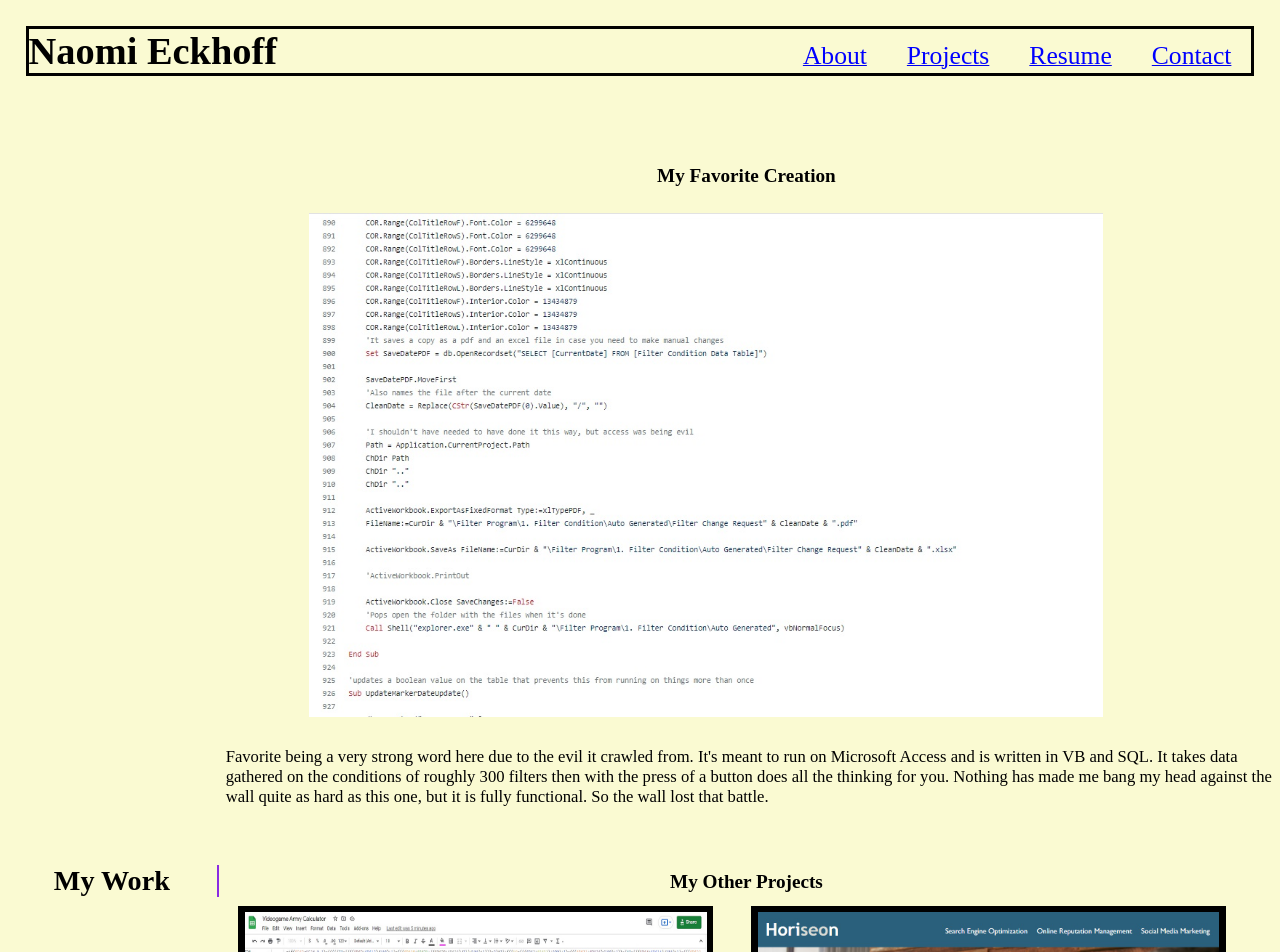
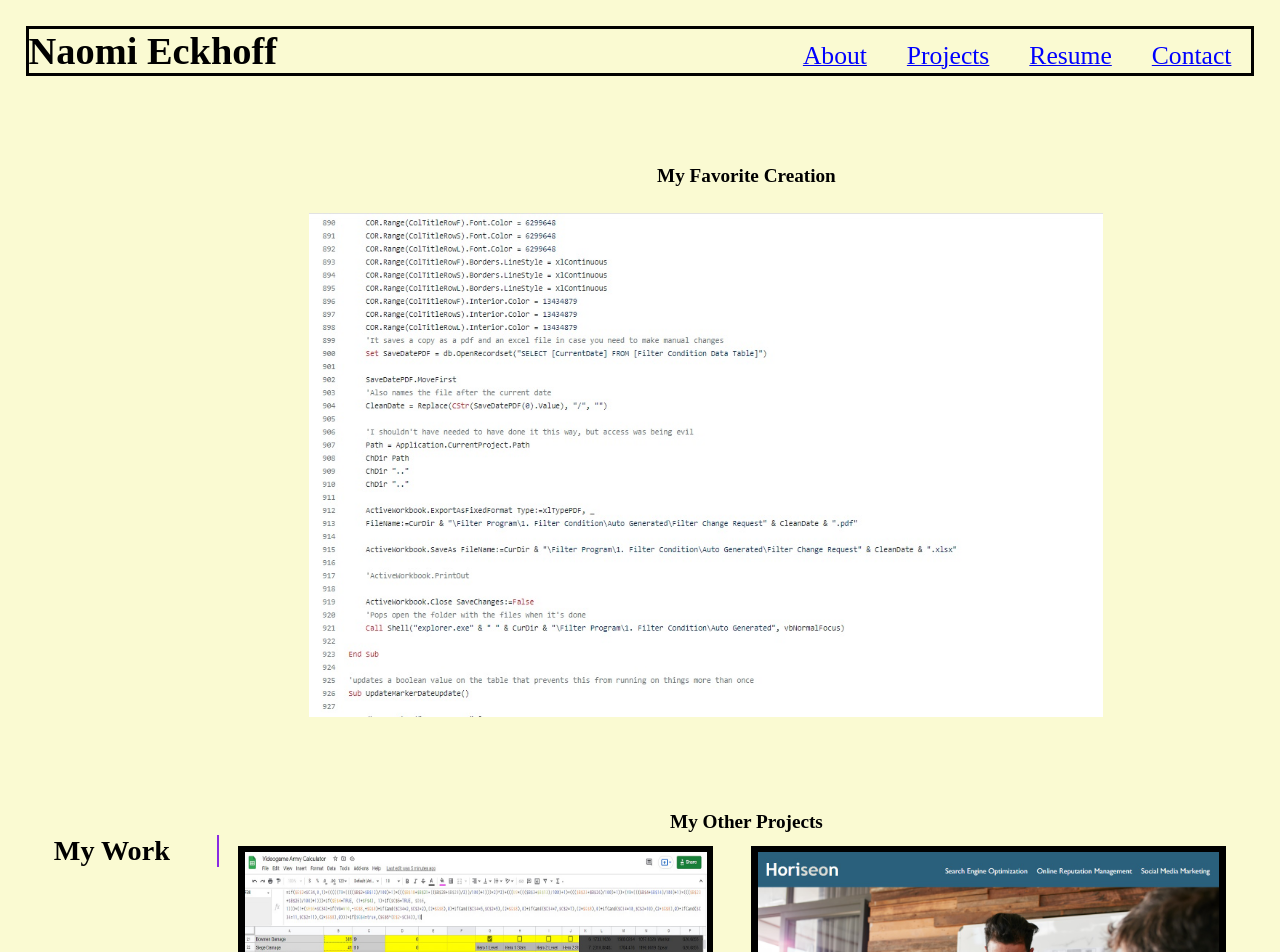
Before and after one commit to Naomi-Eckhoff/react-powered-portfolio, a React (Create React App) app: page /projects in a window 1280 px wide. Shown: the top 952 px of the page. Built offline with nearby package versions, Linux system fonts and the light colour scheme.

Commit message:
setup basic structure for react modals

```diff
--- a/src/components/Projects/index.js
+++ b/src/components/Projects/index.js
@@ -1,32 +1,29 @@
-import React from 'react';
+import React, { useState } from 'react';
+import { Link } from 'react-router-dom';
+import { Navbar, Nav, Container, Modal, Tab } from 'react-bootstrap';
 import filterDatabase from '../../assets/images/filterDatabase.jpg';
 import warCalculator from '../../assets/images/warCalculator.jpg';
 import Horiseon from '../../assets/images/Horiseon.jpg';
 import mealAndMovie from '../../assets/images/mealAndMovie.jpg';
 import studious from '../../assets/images/studious.jpg';
 
-function Projects() {
+
+const AppNavbar = () => {
+  // set modal display state
+  const [showModal, setShowModal] = useState(false);
+
   return (
+    <>
       <section id="work" class="past-work">
         <div class="leftHeader">
           <h2>My Work</h2>
         </div>
         <div>
           <h3> My Favorite Creation</h3>
-        <a href="https://github.com/Naomi-Eckhoff/filter-condition-access/tree/main">
-          <img src={filterDatabase}
-            alt="A small program written in VB and SQL to report the status of filters" class="top-project" />
-        </a>
-        <p>
-          Favorite being a very strong word here due to the evil it crawled from. It's meant to run on Microsoft Access
-          and is written in
-          VB and SQL.
-          It takes data gathered on the conditions of roughly 300 filters then with the press of a button does all the
-          thinking for you.
-          Nothing has made me bang my head against the wall quite as hard as this one, but it is fully functional. So the
-          wall lost that
-          battle.
-        </p>
+
+          <Nav.Link onClick={() => setShowModal(true)}>
+            <img src={filterDatabase} class="top-project" />
+          </Nav.Link>
 
           <h3> My Other Projects</h3>
           <div class="other-projects">
@@ -53,10 +50,34 @@ function Projects() {
               </a>
             </div>
           </div>
+
         </div>
       </section>
-  )
+      {/* set modal data up */}
+      <Modal>
+        {/* tab container to do either signup or login component */}
+        <Tab.Container defaultActiveKey='login'>
+          <Modal.Header closeButton>
+            <Modal.Title id='signup-modal'>
+              <Nav variant='pills'>
+                <Nav.Item>
+                  <Nav.Link>Login</Nav.Link>
+                </Nav.Item>
+                <Nav.Item>
+                  <Nav.Link>Sign Up</Nav.Link>
+                </Nav.Item>
+              </Nav>
+            </Modal.Title>
+          </Modal.Header>
+          <Modal.Body>
+            <Tab.Content>
 
-}
+            </Tab.Content>
+          </Modal.Body>
+        </Tab.Container>
+      </Modal>
+    </>
+  );
+};
 
-export default Projects;
+export default AppNavbar;
```
Also changed, not shown: src/components/Portfolio/index.js (deleted, +0 -32 lines). Lines whose indentation alone changed are shown as unchanged.
